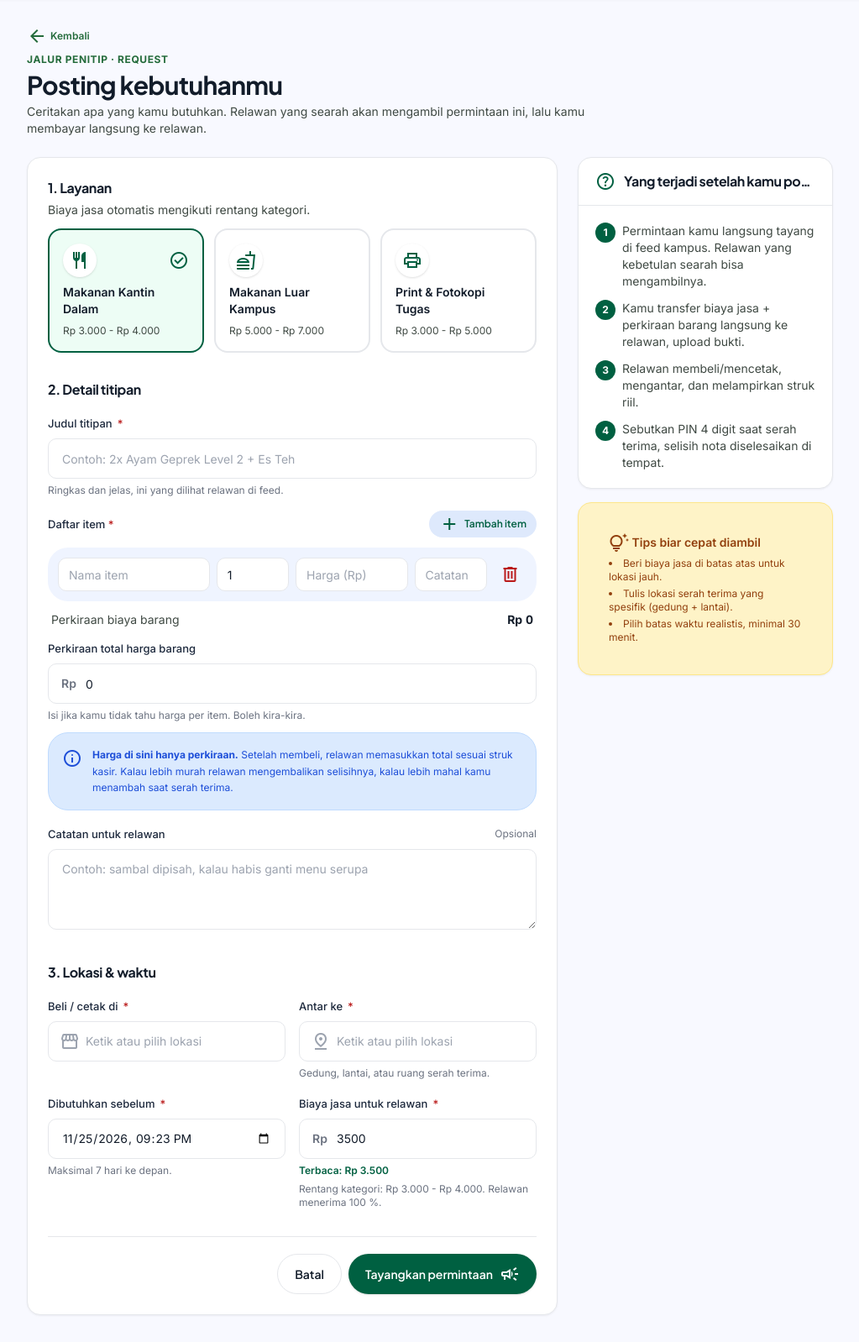
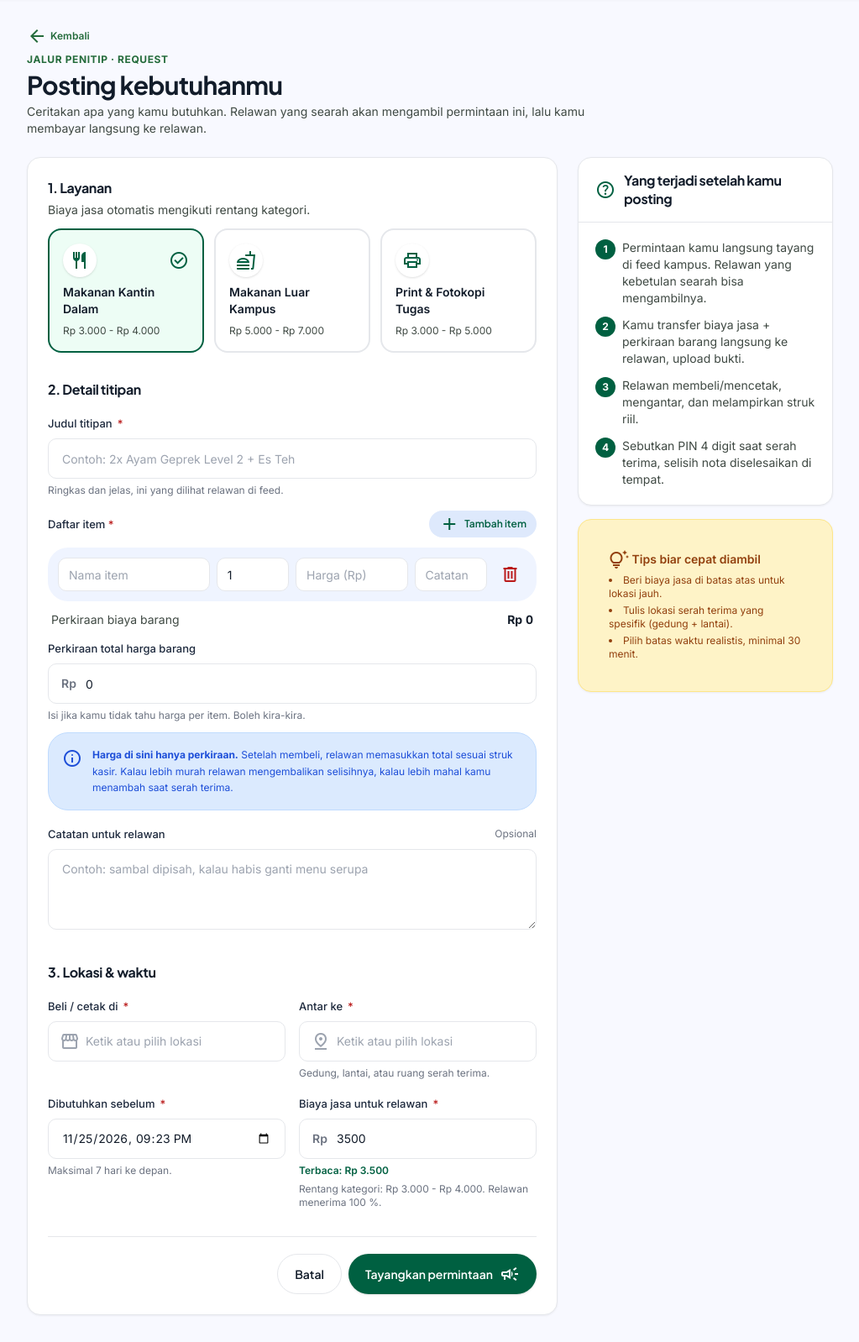
Before and after one commit to Fabiann227/nitip, a Laravel app: page /requests/create in a window 1280 px wide. Shown: the part 65-1663 px from the top of the page at 84% size, without its empty margins (128-1151 px from the left). Run offline with Laravel 12, Linux system fonts and the light colour scheme; a user stored in the database is signed in; data comes from the database, SQL or seed files in the repository; style sheets or scripts are compiled from the project's sources.

Commit message:
fix(ui): judul card panjang bisa turun baris, dipakai pada panduan posting

```diff
--- a/resources/views/components/ui/card.blade.php
+++ b/resources/views/components/ui/card.blade.php
@@ -1,11 +1,11 @@
-@props(['padding' => true, 'hover' => false, 'title' => null, 'subtitle' => null, 'icon' => null])
+@props(['padding' => true, 'hover' => false, 'title' => null, 'subtitle' => null, 'icon' => null, 'titleWrap' => false])
 <div {{ $attributes->merge(['class' => 'card'.($hover ? ' card-hover' : '')]) }}>
     @if ($title)
         <div class="card-header">
             <div class="flex items-center gap-2.5 min-w-0">
                 @if ($icon)<span class="material-symbols-outlined text-primary text-[22px]">{{ $icon }}</span>@endif
                 <div class="min-w-0">
-                    <h2 class="font-sans font-bold text-base text-on-surface truncate">{{ $title }}</h2>
+                    <h2 class="font-sans font-bold text-base text-on-surface {{ $titleWrap ? 'leading-snug' : 'truncate' }}">{{ $title }}</h2>
                     @if ($subtitle)<p class="text-xs text-muted">{{ $subtitle }}</p>@endif
                 </div>
             </div>
--- a/resources/views/orders/create.blade.php
+++ b/resources/views/orders/create.blade.php
@@ -16,7 +16,7 @@
         </form>
 
         <aside class="space-y-4">
-            <x-ui.card title="Yang terjadi setelah kamu posting" icon="help">
+            <x-ui.card title="Yang terjadi setelah kamu posting" icon="help" title-wrap>
                 <ol class="space-y-3 text-sm text-on-surface-variant">
                     <li class="flex gap-2"><span class="w-6 h-6 rounded-full bg-primary text-white text-xs font-bold flex items-center justify-center shrink-0">1</span>Permintaan kamu langsung tayang di feed kampus. Relawan yang kebetulan searah bisa mengambilnya.</li>
                     <li class="flex gap-2"><span class="w-6 h-6 rounded-full bg-primary text-white text-xs font-bold flex items-center justify-center shrink-0">2</span>Kamu transfer biaya jasa + perkiraan barang langsung ke relawan, upload bukti.</li>
```
